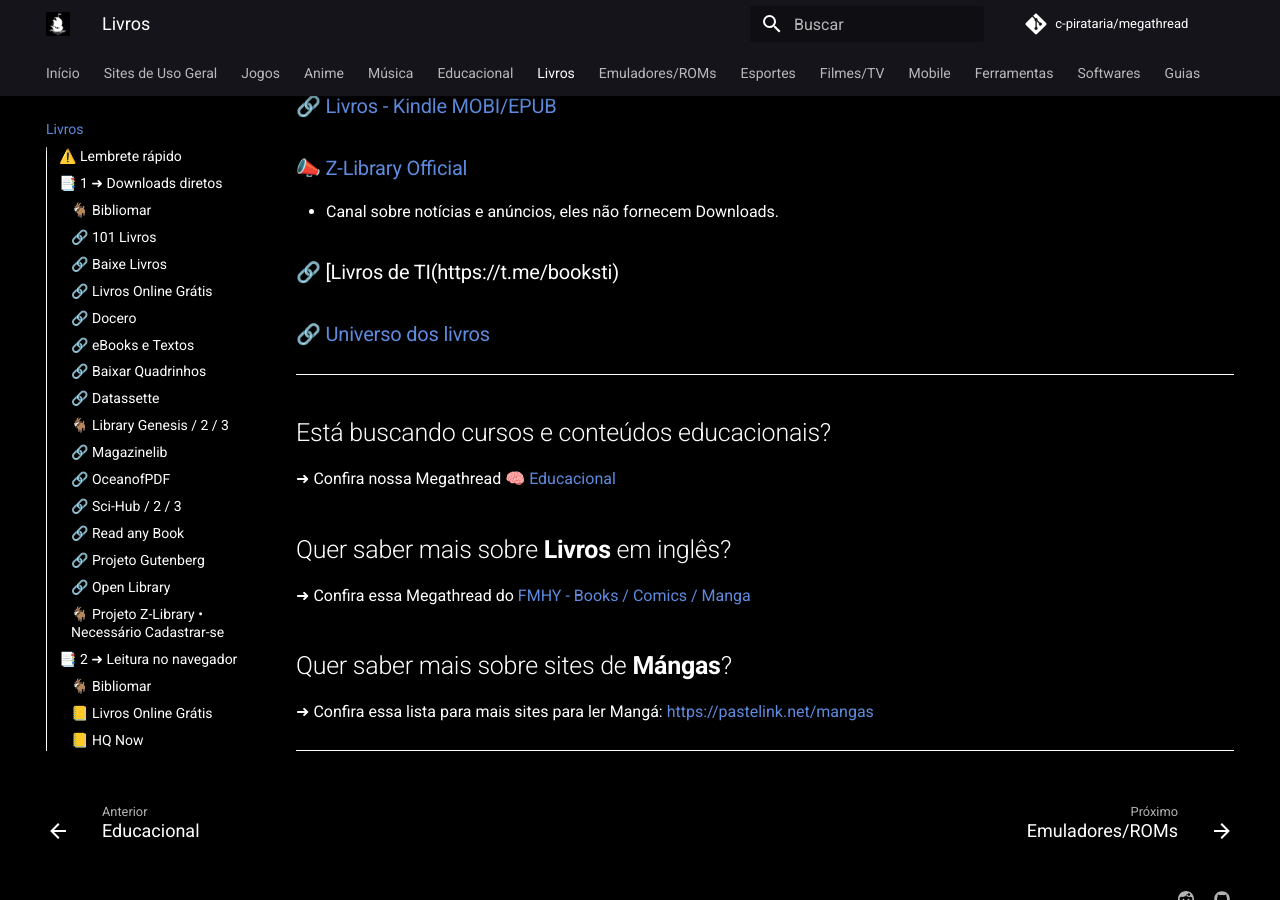
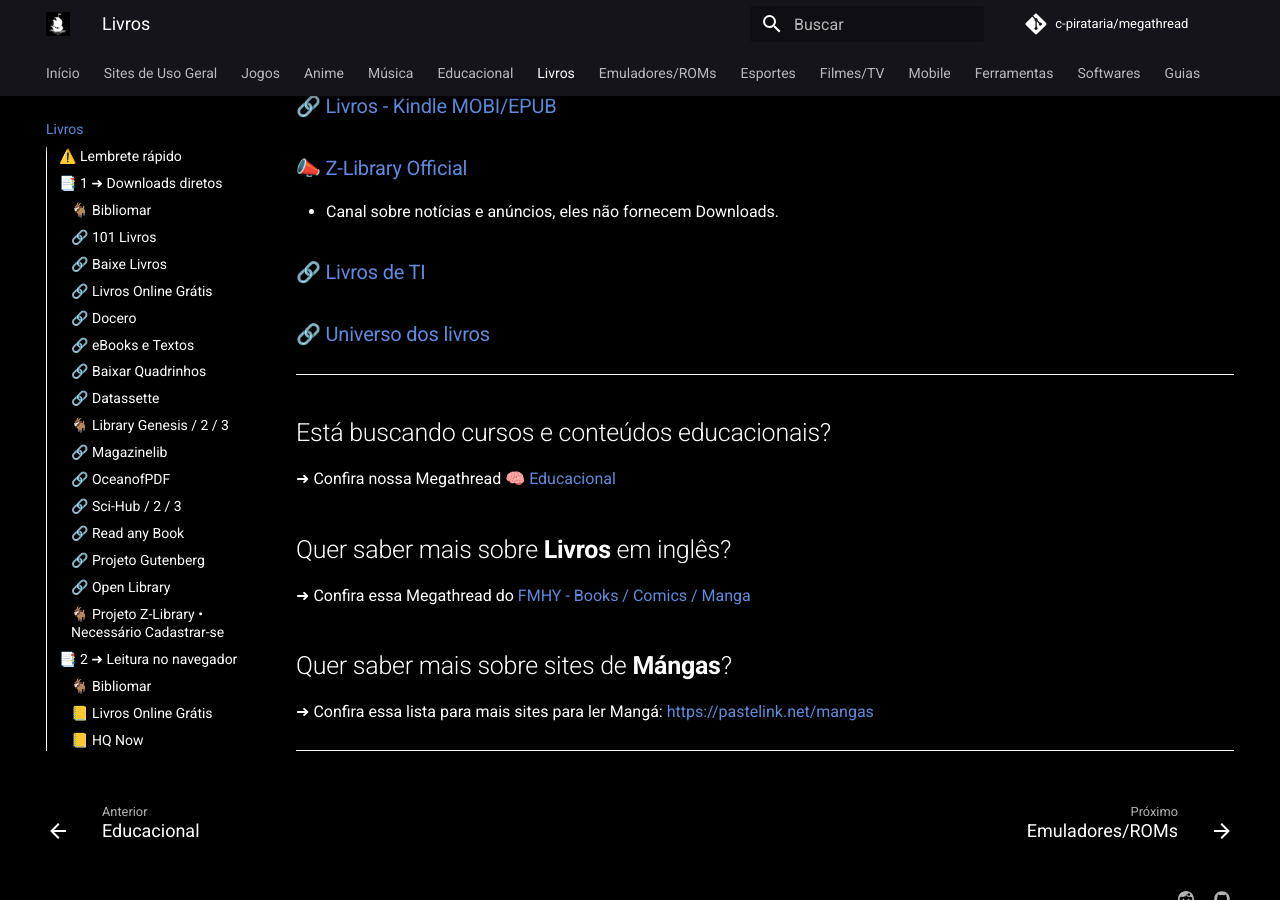
Before and after one commit to piratarialink/megathread_pirata, an MkDocs documentation site: the page built from docs/livros.md, in a window 1280 px wide and 900 px high, scrolled down 9966 px. Built offline with MkDocs 1.6.1 and Material for MkDocs 9.7.7, drawn with Linux system fonts in a browser that asks for light colours; comment, search, counter and statistics services are not loaded.

Commit message:
Update livros.md

```diff
--- a/docs/livros.md
+++ b/docs/livros.md
@@ -270,7 +270,7 @@ Livros, como mangás, quadrinhos e romances, são um meio de registro de informa
 ### 📣 [Z-Library Official](https://t.me/zlibrary_official)
 - Canal sobre notícias e anúncios, eles não fornecem Downloads.
 
-### 🔗 [Livros de TI(https://t.me/booksti)
+### 🔗 [Livros de TI](https://t.me/booksti)
 
 ### 🔗 [Universo dos livros](https://t.me/universo_dos_livros)
 
```
